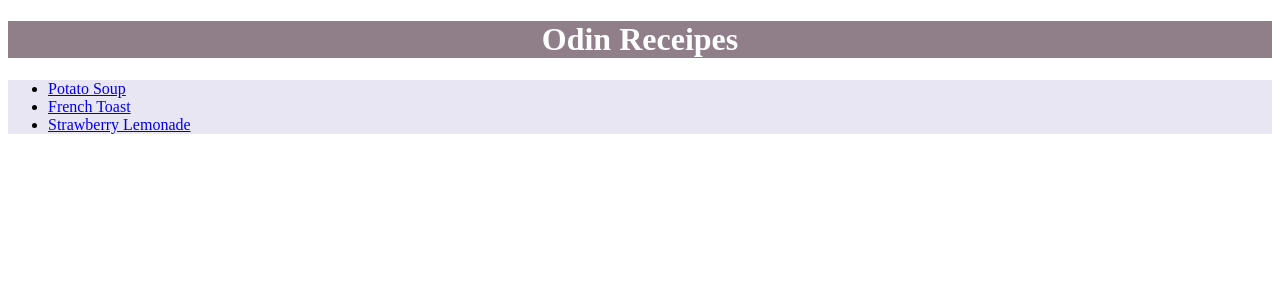
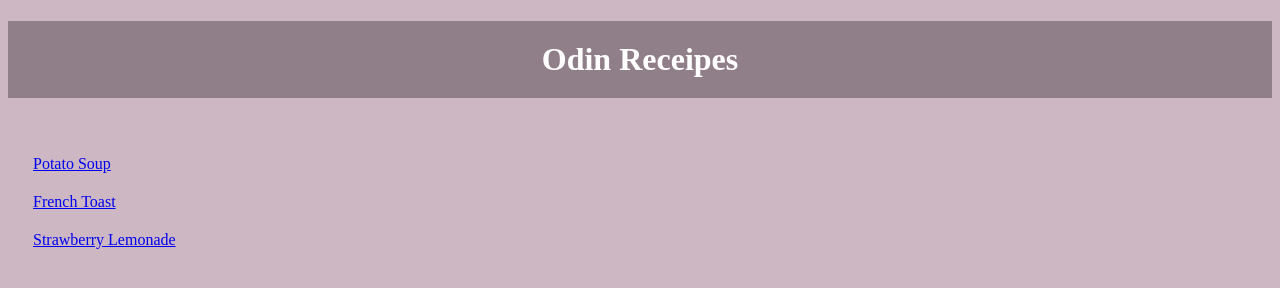
Before and after one commit to chimdice/odin-recipes, a plain HTML site: page index.html in a window 1280 px wide. Drawn offline with Linux system fonts and the light colour scheme.

Commit message:
Edit background and layout

```diff
--- a/index.html
+++ b/index.html
@@ -9,9 +9,9 @@
     <body>
         <h1 class="header">Odin Receipes</h1>
         <ul class="lists">
-            <li><a href="./recipes/potato-soup.html">Potato Soup</a></li>
-            <li><a href="./recipes/french-toast.html">French Toast</a></li>
-            <li><a href="./recipes/strawberry-lemonade.html">Strawberry Lemonade</a></li>
+            <li class="button"><a href="./recipes/potato-soup.html">Potato Soup</a></li>
+            <li class="button"><a href="./recipes/french-toast.html">French Toast</a></li>
+            <li class="button"><a href="./recipes/strawberry-lemonade.html">Strawberry Lemonade</a></li>
         </ul>
     </body>
 </html>
--- a/style.css
+++ b/style.css
@@ -1,3 +1,7 @@
+* {
+    background: #ccb7c2;
+}
+
 .header {
     text-align: center;
 }
@@ -5,14 +9,24 @@
 .header {
     background-color: #907F88;
     color: white;
+    padding: 20px;
 }
 
 .lists {
-    background-color: #E9E6F4;
+    background-color: #ccb7c2;
+    padding: 20px;
 }
 
 p {
     font-size:18px;
-    color:white;
-    background-color: #5A2E45;
+    color:black;
 }
+
+.button {
+    width:150px;
+    padding: 5px;
+    display:block;
+    margin-top: 10px;
+    color:#000000;
+    text-decoration: none;
+}
```
Also changed, not shown: recipes/potato-soup.html (+0 -1 lines).
